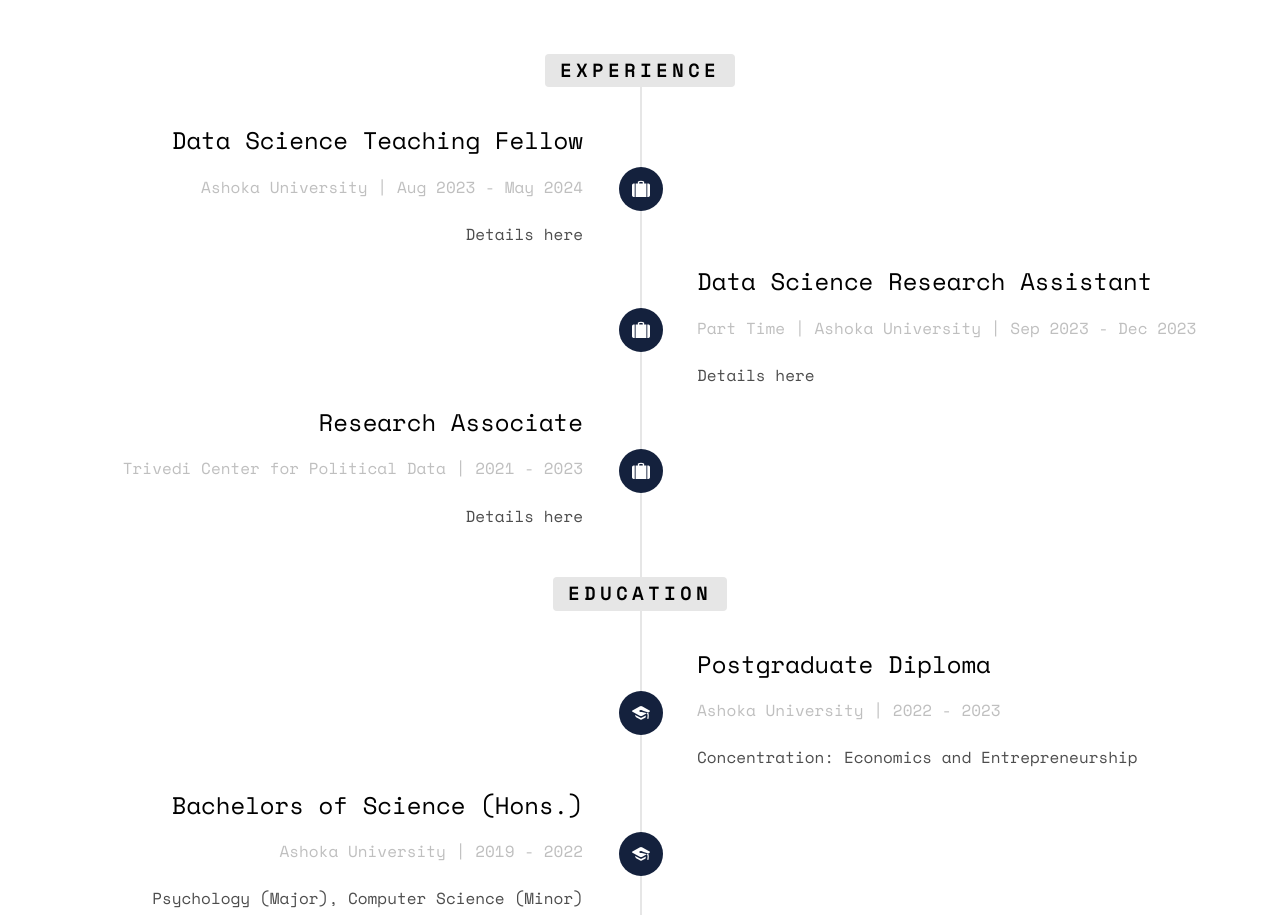
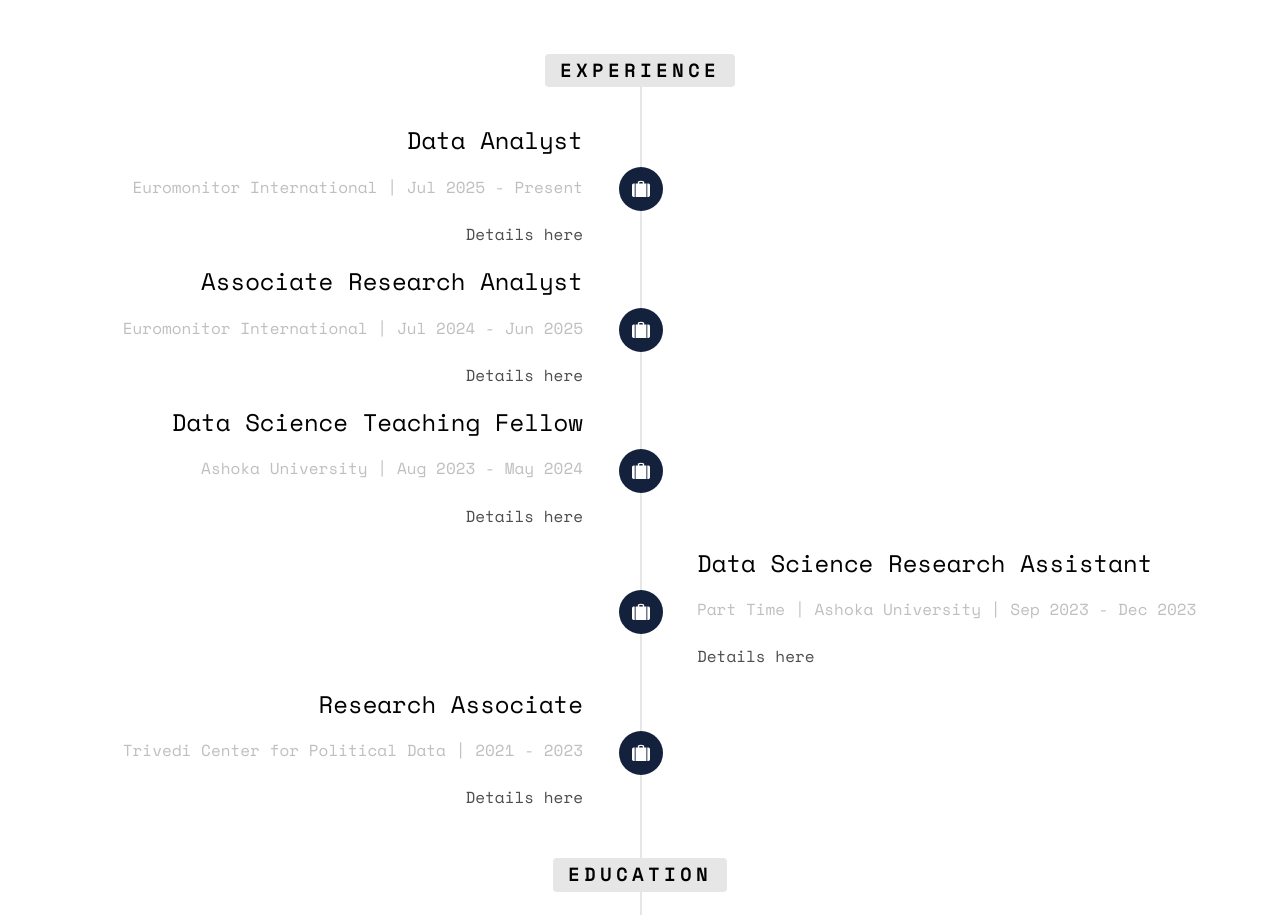
Before and after one commit to zahir1509/zahir1509.github.io, a plain HTML site: page index.html in a window 1280 px wide. Shown: the part 2020-2935 px from the top of the page. Drawn offline with nearby package versions, Linux system fonts and the light colour scheme; some packages are replaced by stand-ins of ours; no server answers; files whose address does not match are found by name.

Commit message:
Update job timeline in index.html
Added new job positions

```diff
--- a/index.html
+++ b/index.html
@@ -115,6 +115,30 @@
 					<ul class="timeline">
 						<li class="timeline-heading text-center animate-box">
 							<div><h3>Experience</h3></div>
+						</li>
+						<li class="animate-box timeline-unverted">
+							<div class="timeline-badge"><i class="icon-suitcase"></i></div>
+							<div class="timeline-panel">
+								<div class="timeline-heading">
+									<h3 class="timeline-title">Data Analyst</h3>
+									<span class="company">Euromonitor International | Jul 2025 - Present</span>
+								</div>
+								<div class="timeline-body">
+									<p>Details here</p>
+								</div>
+							</div>
+						</li>
+						<li class="animate-box timeline-unverted">
+							<div class="timeline-badge"><i class="icon-suitcase"></i></div>
+							<div class="timeline-panel">
+								<div class="timeline-heading">
+									<h3 class="timeline-title">Associate Research Analyst</h3>
+									<span class="company">Euromonitor International | Jul 2024 - Jun 2025</span>
+								</div>
+								<div class="timeline-body">
+									<p>Details here</p>
+								</div>
+							</div>
 						</li>
 						<li class="animate-box timeline-unverted">
 							<div class="timeline-badge"><i class="icon-suitcase"></i></div>
```
